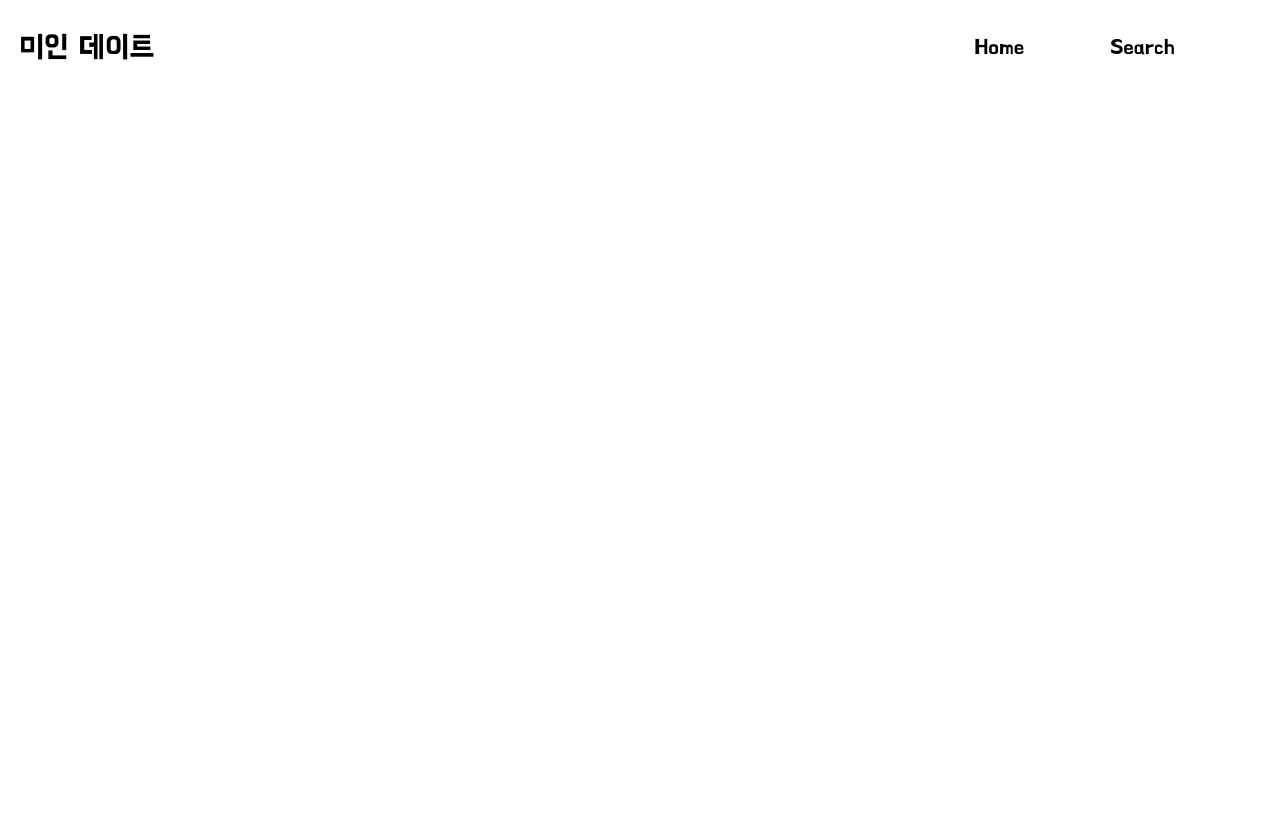
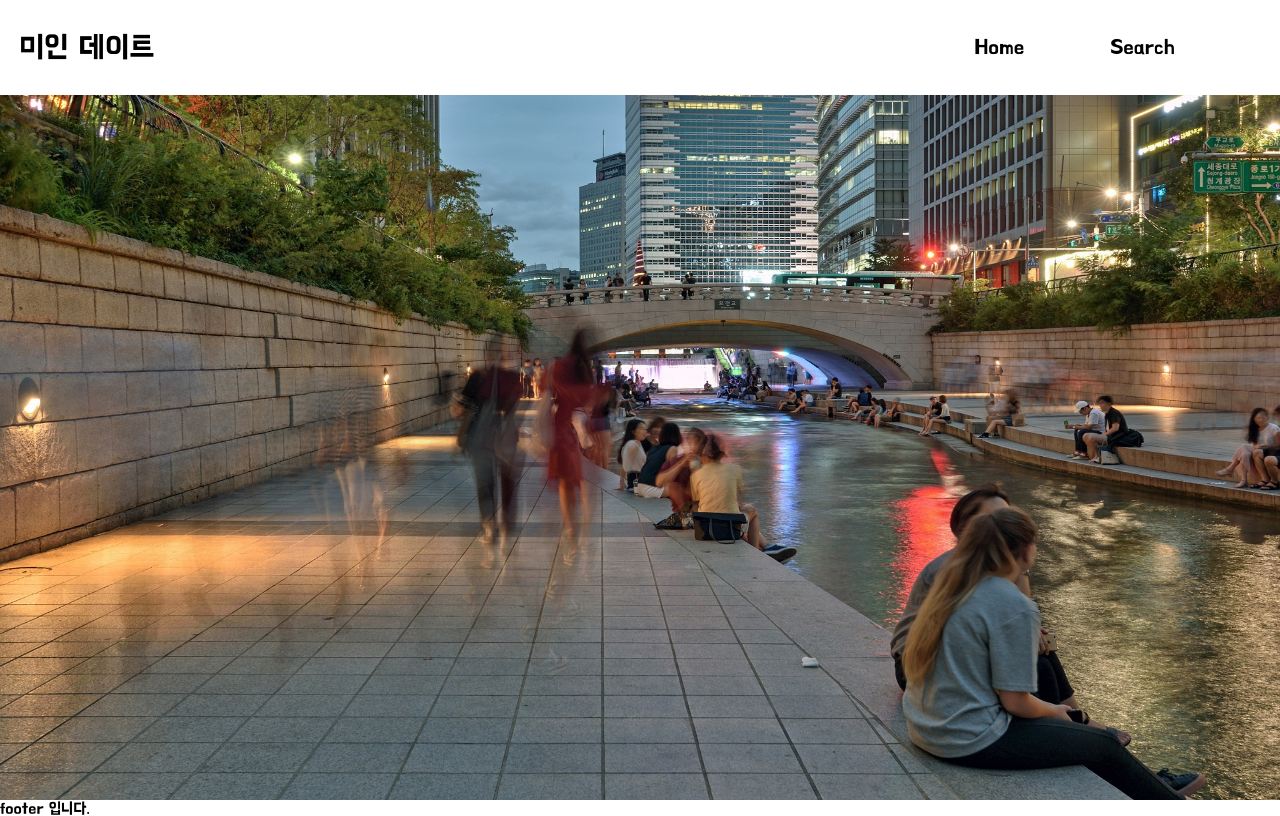
Before and after one commit to Miintoo/miinnDate-project, a React (Vite) app: page / in a window 1280 px wide. Built offline with nearby package versions, Linux system fonts and the light colour scheme.

Commit message:
[Feat]: main home 부분 배경 이미지 적용

```diff
--- a/src/page/main/Main.tsx
+++ b/src/page/main/Main.tsx
@@ -1,11 +1,19 @@
 import Footer from '../../components/footer/Footer';
 import Header from '../../components/header/Header';
+import styles from './main.module.scss';
+import Home from '../../assets/home.jpg';
 
 export default function Main() {
   return (
     <>
       <Header />
-      <main></main>
+      <main>
+        <section>
+          <div className={styles.imgContainer}>
+            <img src={Home} className={styles.home} />
+          </div>
+        </section>
+      </main>
       <Footer />
     </>
   );
--- a/src/page/main/main.module.scss
+++ b/src/page/main/main.module.scss
@@ -0,0 +1,9 @@
+.imgContainer {
+  width: 100%;
+  height: 100vh;
+
+  .home {
+    width: 100%;
+    height: 100%;
+  }
+}
```
